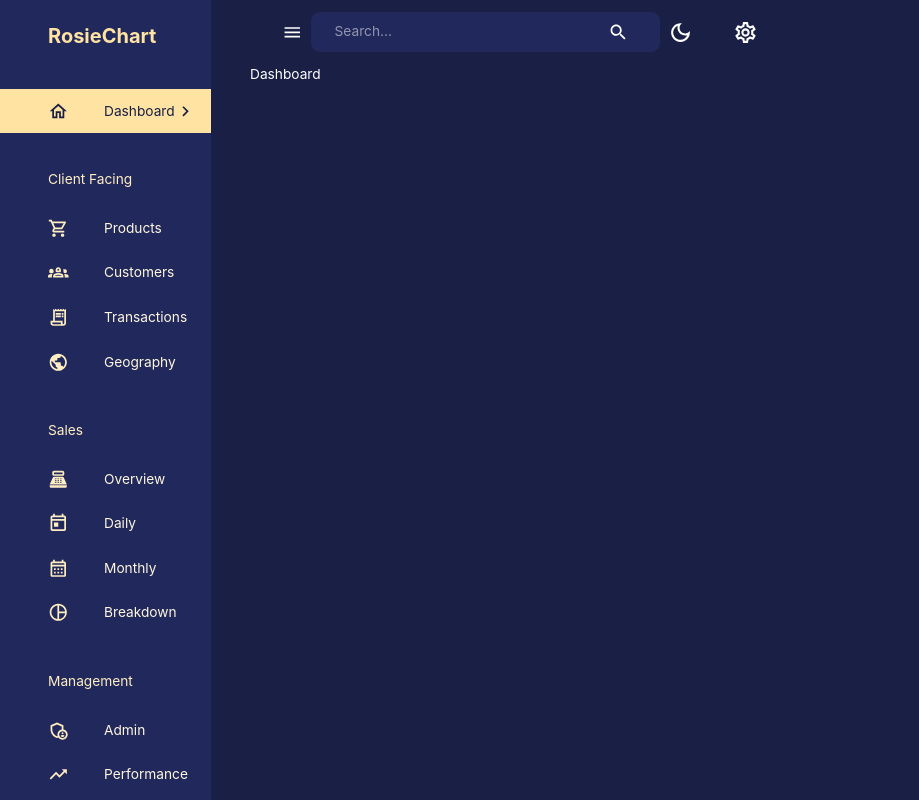
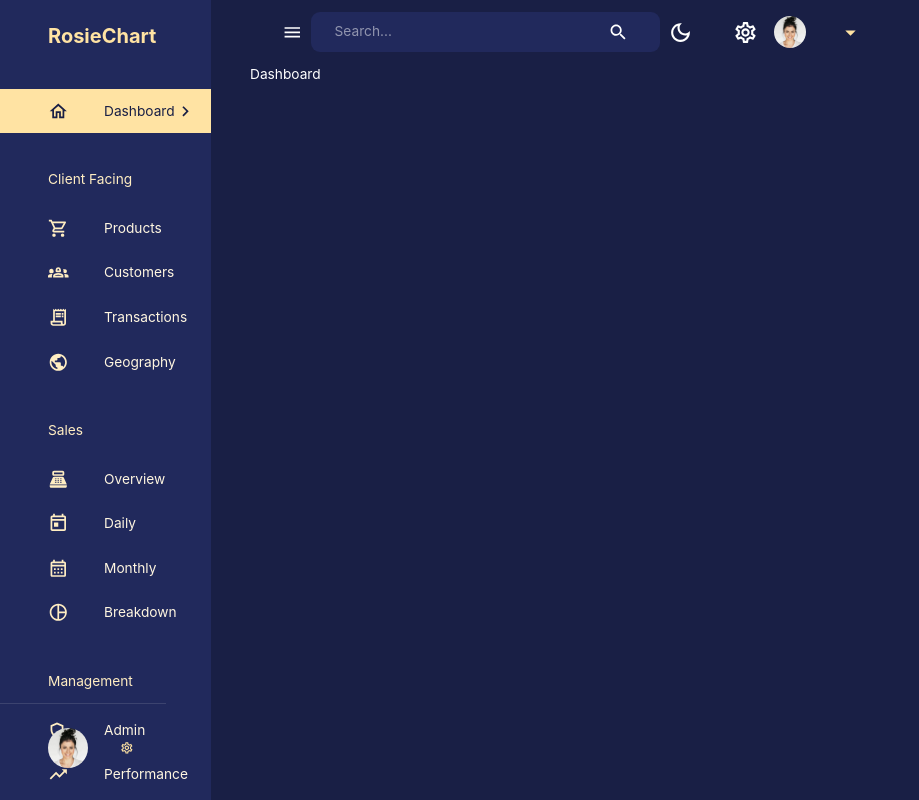
Before and after one commit to Rosa-Kang/2024_Fullstack_App, a React (Create React App) app in the folder client/: page /dashboard in a window 1280 px wide. Shown: the whole page, without its empty margins (0-919 px from the left). Built offline with nearby package versions, Linux system fonts and the light colour scheme; no server answers.

Commit message:
create api and getUser 2:08:39

```diff
--- a/client/src/components/Navbar.jsx
+++ b/client/src/components/Navbar.jsx
@@ -11,15 +11,17 @@ import FlexBetween from './FlexBetween';
 import { useDispatch } from 'react-redux';
 import { setMode } from 'state';
 import profileImage from "assets/profile.jpeg"
-import { AppBar, IconButton, InputBase, Toolbar, useTheme } from '@mui/material';
+import { AppBar, Box, Button, IconButton, InputBase, Menu, MenuItem, Toolbar, Typography, useTheme } from '@mui/material';
 
 
-const Navbar = ({
-    isSidebarOpen,
-    setIsSidebarOpen
-}) => {
+const Navbar = ({ user, isSidebarOpen, setIsSidebarOpen }) => {
     const dispatch = useDispatch();
     const theme = useTheme();
+
+    const [anchorEl, setAnchorEl] = useState(null);
+    const isOpen = Boolean(anchorEl);
+    const handleClick = (event) => setAnchorEl(event.currentTarget);
+    const handleClose = () => setAnchorEl(null)
 
   return (
     <AppBar
@@ -50,6 +52,38 @@ const Navbar = ({
                     <SettingsOutlined  sx={{fontSize: "25px"}}  />
                 </IconButton>
             </FlexBetween>
+
+            <FlexBetween>
+                    <Button onClick={handleClick} sx={{display: " flex", alignItems: "center", textTransform:"none", gap: "1rem"}}>
+                        <Box
+                        component="img"
+                        alt="profile"
+                        src={profileImage}
+                        height="32px"
+                        width="32px"
+                        borderRadius="50%"
+                        sx={{ objectFit: "cover" }}
+                        />
+
+                        <Box textAlign="left">
+                            <Typography fontWeight="bold" fontSize="0.85rem" sx={{color: theme.palette.secondary[100]}} >
+                                {user.name}
+                            </Typography>
+                            <Typography fontSize="0.75rem" sx={{color: theme.palette.secondary[200]}} >
+                                {user.occupation}
+                            </Typography>
+                        </Box>
+
+                        <ArrowDropDownOutlined
+                        sx={{ color:theme.palette.secondary[300], fontSize:"25px" }}
+                            />
+                    </Button>
+
+                    <Menu anchorEl={anchorEl} open={isOpen} onClose={handleClose} anchorOrigin={{vertical: "bottom", horixonal: "center"}} >
+                        <MenuItem onClick={handleClose}>Log Out</MenuItem>
+                    </Menu>
+            </FlexBetween>
+
         </Toolbar>
     </AppBar>
   )
--- a/client/src/components/Sidebar.jsx
+++ b/client/src/components/Sidebar.jsx
@@ -92,6 +92,7 @@ const navItems = [
 ]
 
 const Sidebar = ({
+    user,
     isNonMobile,
     drawerWidth,
     isSidebarOpen,
@@ -190,6 +191,34 @@ const Sidebar = ({
                             })}
                     </List>
                 </Box>
+                <Box position="absolute" bottom="2rem">
+                    <Divider />
+                    <FlexBetween textTransform="none" gap="1rem" m="1.5rem 2rem 0 3rem" >
+                            <Box
+                            component="img"
+                            alt="profile"
+                            src={profileImage}
+                            height="40px"
+                            width="40px"
+                            borderRadius="50%"
+                            sx={{ objectFit: "cover" }}
+                            />
+
+                            <Box textAlign="left">
+                                    <Typography fontWeight="bold" fontSize="0.9rem" sx={{color: theme.palette.secondary[100]}} >
+                                        {user.name}
+                                    </Typography>
+                                    <Typography fontSize="0.8rem" sx={{color: theme.palette.secondary[200]}} >
+                                        {user.occupation}
+                                    </Typography>
+                            </Box>
+
+                        <SettingsOutlined
+                        fontSize='25px'
+                        sx={{color: theme.palette.secondary[300]}}
+                        />
+                    </FlexBetween>
+                </Box>
             </Drawer>
         )}
     </Box>
--- a/client/src/index.js
+++ b/client/src/index.js
@@ -6,12 +6,17 @@ import App from './App';
 import { configureStore } from '@reduxjs/toolkit';
 import globalReducer from "state";
 import { Provider } from 'react-redux';
+import { setupListeners } from '@reduxjs/toolkit/query';
+import { api } from 'state/api';
 
 const store = configureStore({
   reducer : {
     global: globalReducer,
+    [api.reducerPath] : api.reducer,
   },
-})
+  middleware : (getDefault) => getDefault().concat(api.middleware)
+});
+setupListeners(store.dispatch);
 
 const root = ReactDOM.createRoot(document.getElementById('root'));
 root.render(
@@ -21,7 +26,3 @@ root.render(
     </Provider>
   </React.StrictMode>
 );
-
-// If you want to start measuring performance in your app, pass a function
-// to log results (for example: reportWebVitals(console.log))
-// or send to an analytics endpoint. Learn more: https://bit.ly/CRA-vitals
--- a/client/src/scenes/layout/index.jsx
+++ b/client/src/scenes/layout/index.jsx
@@ -3,18 +3,24 @@ import { Outlet } from 'react-router-dom';
 import { useSelector } from 'react-redux';
 import { Box, useMediaQuery } from '@mui/material';
 
-import FlexBetween from 'components/FlexBetween';
+// import FlexBetween from 'components/FlexBetween';
 import Navbar from 'components/Navbar';
-import Sidebar from 'components/Sidebar'
+import Sidebar from 'components/Sidebar';
+
+import { useGetUserQuery } from 'state/api';
 
 
 const Layout = () => {
   const isNonMobile = useMediaQuery("(min-width: 600px)");
   const [isSidebarOpen  , setIsSidebarOpen  ] = useState(true);
+  const userId = useSelector((state) => state.global.userId);
+  const { data } = useGetUserQuery(userId);
+
 
   return (
       <Box display={isNonMobile? "flex" : "block"} width="100%" height="100%">
           <Sidebar
+          user={ data || {}}
           isNonMobile ={isNonMobile}
           drawerWidth="250px"
           isSidebarOpen={isSidebarOpen}
@@ -22,6 +28,7 @@ const Layout = () => {
            />
         <Box>
           <Navbar
+          user={ data || {}}
           isSidebarOpen={isSidebarOpen}
           setIsSidebarOpen={setIsSidebarOpen}
           />
--- /dev/null
+++ b/client/src/state/api.js
@@ -0,0 +1,16 @@
+import { createApi, fetchBaseQuery } from "@reduxjs/toolkit/query/react";
+
+
+export const api = createApi({
+    baseQuery: fetchBaseQuery({ baseUrl: process.env.REACT_APP_BASE_URL }),
+    reducerPath: "adminApi",
+    tagTypes: ["User"],
+    endpoints: (build) => ({
+        getUser: build.query({
+          query: (id) => `general/user/${id}`,
+          providesTags: ["User"],
+        }),
+    })
+})
+
+export const { useGetUserQuery } = api;
```
